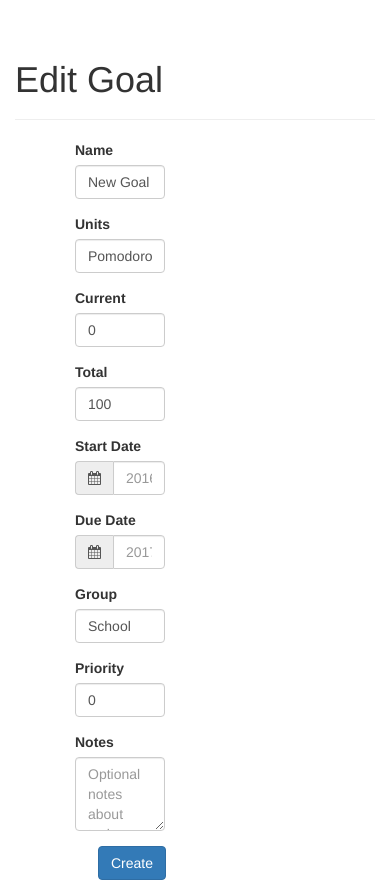
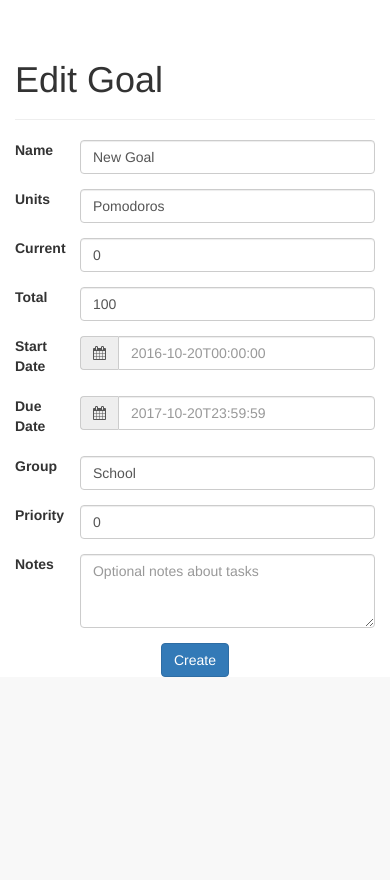
Before and after one commit to cdated/ananke, a Flask app: page /goals/new in a window 390 px wide. Shown: the part 177-1057 px from the top of the page. After the commit the page ends 854 px from the top, so only its background shows below. Run offline with Flask 2, Linux system fonts and the light colour scheme; data that the repository does not hold is empty; some libraries are stand-ins or nearby versions.

Commit message:
Make add goal mobile friendly

```diff
--- a/static/css/style.css
+++ b/static/css/style.css
@@ -4,6 +4,16 @@
     margin: auto;
     padding: 20px;
     font-family: arial;
+}
+
+@media only screen and (max-width: 640px) {
+    #countdown-wrap {
+        width: 100%;
+        height: 120px;
+        margin: auto;
+        padding: 20px;
+        font-family: arial;
+    }
 }
 
 #goal {
@@ -18,7 +28,26 @@
     }
 }
 
+.add_goal_container {
+    width: 400px
+}
+
+@media only screen and (max-width: 640px) {
+    .add_goal_container {
+        width: 100%
+    }
+}
+
 #glass {
+    width: 100%;
+    height: 10px;
+    background: #c7c7c7;
+    border-radius: 10px;
+    float: left;
+    overflow: hidden;
+}
+
+@media only screen and (max-width: 640px) {
     width: 100%;
     height: 10px;
     background: #c7c7c7;
@@ -53,6 +82,13 @@
     color: #333333;
 }
 
+@media only screen and (max-width: 640px) {
+    .goal-stat {
+        width: 40%;
+        text-align: center;
+    }
+}
+
 .btn-container {
     display: flex;
     justify-content: space-around;
@@ -60,13 +96,6 @@
 
 .btn-space {
     margin-top: 20px;
-}
-
-@media only screen and (max-width: 640px) {
-    .goal-stat {
-        width: 40%;
-        text-align: center;
-    }
 }
 
 .goal-number,
--- a/templates/goal.html
+++ b/templates/goal.html
@@ -28,6 +28,7 @@
     <style>.bootstrap-iso .formden_header h2, .bootstrap-iso .formden_header p, .bootstrap-iso form{font-family: Arial, Helvetica, sans-serif; color: black}.bootstrap-iso form button, .bootstrap-iso form button:hover{color: white !important;} .asteriskField{color: red;}</style>
 
 
+    <meta name="viewport" content="width=device-width, initial-scale=1">
   </head>
 
 
@@ -38,7 +39,7 @@
         <h1>Edit Goal</h1>
       </div>
 
-    <div style="width:40%;margin-left:45px" class="container">
+    <div class="add_goal_container">
       <form method="POST" id="update-form">
       <div class="form-group row">
         <label for="name" class="col-xs-2 col-form-label">Name</label>
@@ -65,7 +66,7 @@
         </div>
       </div>
       <div class="form-group row">
-       <label for="startDate" class="control-label col-sm-2 requiredField">Start Date</label>
+       <label for="startDate" class="col-xs-2 col-form-label">Start Date</label>
        <div class="col-xs-10">
          <div class="input-group">
           <div class="input-group-addon">
@@ -76,7 +77,7 @@
         </div>
       </div>
       <div class="form-group row">
-       <label for="endDate" class="control-label col-sm-2 requiredField">Due Date</label>
+       <label for="endDate" class="col-xs-2 col-form-label">Due Date</label>
        <div class="col-xs-10">
          <div class="input-group">
           <div class="input-group-addon">
@@ -99,7 +100,7 @@
         </div>
       </div>
       <div class="form-group row">
-          <label for="notes" class="control-label col-sm-2 requiredField">Notes</label>
+          <label for="notes" class="col-xs-2 col-form-label">Notes</label>
           <div class="col-xs-10">
             <textarea class="form-control" type="text" id="notes" name="notes" rows="3" placeholder="Optional notes about tasks">{{goal.notes}}</textarea>
           </div>
--- a/templates/index.html
+++ b/templates/index.html
@@ -13,6 +13,7 @@
 
     <link rel="stylesheet" href="http://maxcdn.bootstrapcdn.com/bootstrap/3.3.7/css/bootstrap.min.css">
     <script src="http://maxcdn.bootstrapcdn.com/bootstrap/3.3.7/js/bootstrap.min.js"></script>
+    <meta name="viewport" content="width=device-width, initial-scale=1">
   </head>
 
   <body>
```
